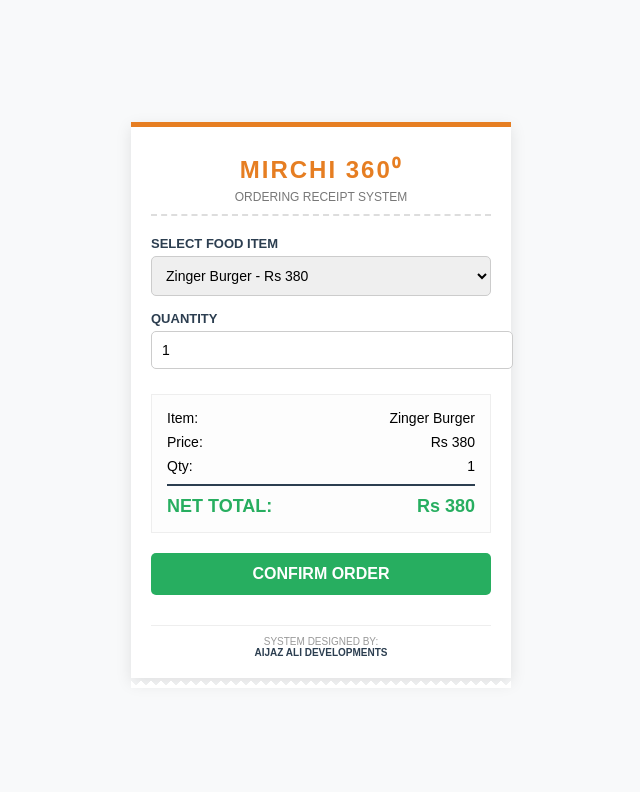
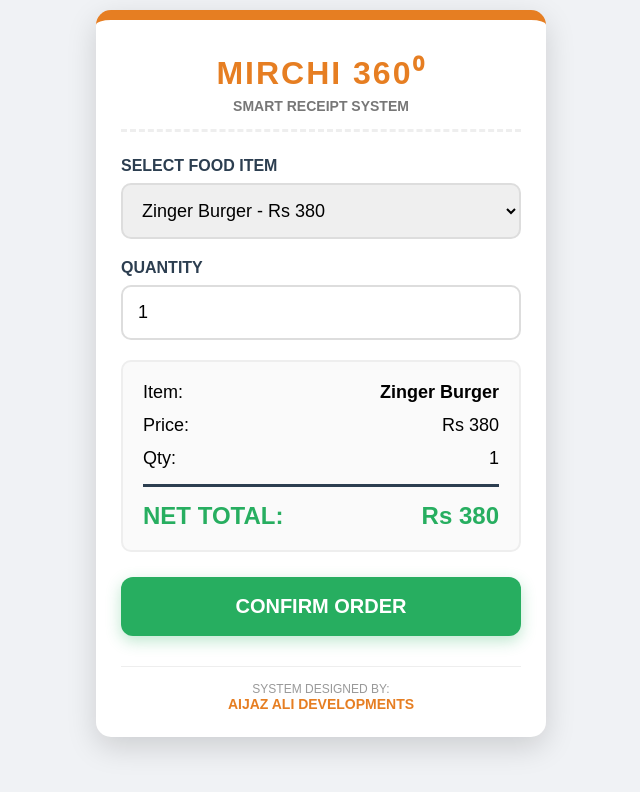
Before and after one commit to aijazmagsi197-maker/My-card-, a plain HTML site: page index.html in a window 1280 px wide. Shown: the whole page, without its empty margins (319-959 px from the left). Drawn offline with Linux system fonts and the light colour scheme.

Commit message:
Update index.html

```diff
--- a/index.html
+++ b/index.html
@@ -1,35 +1,83 @@
-
 <!DOCTYPE html>
 <html lang="en">
 <head>
     <meta charset="UTF-8">
-    <meta name="viewport" content="width=device-width, initial-scale=1.0">
+    <meta name="viewport" content="width=device-width, initial-scale=1.0, maximum-scale=1.0, user-scalable=no">
     <title>Mirchi 360 - Official Menu</title>
 
     <style>
         :root { --primary: #e67e22; --dark: #2c3e50; --green: #27ae60; }
-        body { font-family: 'Arial', sans-serif; background-color: #f8f9fa; display: flex; justify-content: center; align-items: center; min-height: 100vh; margin: 0; }
 
-        .bill-card { background: white; width: 340px; border-radius: 0; box-shadow: 0 5px 15px rgba(0,0,0,0.1); padding: 20px; border-top: 5px solid var(--primary); position: relative; }
-        .bill-card::after { content: ""; position: absolute; bottom: -10px; left: 0; width: 100%; height: 10px; background: linear-gradient(-45deg, white 5px, transparent 0), linear-gradient(45deg, white 5px, transparent 0); background-size: 10px 10px; }
+        /* پورے پیج کو سیٹ کیا تاکہ کارڈ بیچ میں اور بڑا لگے */
+        body {
+            font-family: 'Arial', sans-serif;
+            background-color: #f0f2f5;
+            display: flex;
+            justify-content: center;
+            padding: 10px;
+            margin: 0;
+        }
 
-        .header { text-align: center; border-bottom: 2px dashed #ddd; padding-bottom: 10px; }
-        .header h1 { margin: 5px 0; color: var(--primary); font-size: 24px; letter-spacing: 2px; }
-        .header p { margin: 0; font-size: 12px; color: #777; }
+        /* کارڈ کو بڑا اور موبائل اسکرین کے مطابق کیا */
+        .bill-card {
+            background: white;
+            width: 100%;
+            max-width: 450px; /* پہلے یہ 340 تھا، اب بڑا کر دیا ہے */
+            border-radius: 15px;
+            box-shadow: 0 10px 30px rgba(0,0,0,0.15);
+            padding: 25px;
+            border-top: 10px solid var(--primary);
+            box-sizing: border-box;
+        }
 
-        .section { margin-top: 20px; }
-        label { display: block; font-size: 13px; font-weight: bold; color: var(--dark); margin-bottom: 5px; }
-        select, input { width: 100%; padding: 10px; border: 1px solid #ccc; border-radius: 5px; margin-bottom: 15px; font-size: 14px; }
+        .header { text-align: center; border-bottom: 3px dashed #eee; padding-bottom: 15px; }
+        .header h1 { margin: 5px 0; color: var(--primary); font-size: 32px; letter-spacing: 2px; }
+        .header p { margin: 0; font-size: 14px; color: #777; font-weight: bold; }
 
-        .receipt-area { background: #fdfdfd; border: 1px solid #eee; padding: 15px; margin-top: 10px; }
-        .receipt-line { display: flex; justify-content: space-between; margin-bottom: 8px; font-size: 14px; }
-        .total-line { border-top: 2px solid var(--dark); margin-top: 10px; padding-top: 10px; display: flex; justify-content: space-between; font-weight: bold; font-size: 18px; color: var(--green); }
+        .section { margin-top: 25px; }
+        label { display: block; font-size: 16px; font-weight: bold; color: var(--dark); margin-bottom: 8px; }
 
-        .order-btn { width: 100%; background: var(--green); color: white; border: none; padding: 12px; font-size: 16px; font-weight: bold; cursor: pointer; border-radius: 5px; margin-top: 20px; transition: 0.3s; }
-        .order-btn:hover { background: #219150; }
+        /* ان پٹ ڈبوں کو بڑا کیا تاکہ انگلی سے دبانے میں آسانی ہو */
+        select, input {
+            width: 100%;
+            padding: 15px;
+            border: 2px solid #ddd;
+            border-radius: 10px;
+            margin-bottom: 20px;
+            font-size: 18px;
+            box-sizing: border-box;
+        }
 
-        .developer-tag { text-align: center; margin-top: 30px; font-size: 10px; color: #999; border-top: 1px solid #eee; padding-top: 10px; }
-        .developer-tag b { color: var(--dark); }
+        .receipt-area { background: #fafafa; border: 2px solid #eee; padding: 20px; border-radius: 10px; }
+        .receipt-line { display: flex; justify-content: space-between; margin-bottom: 12px; font-size: 18px; }
+
+        .total-line {
+            border-top: 3px solid var(--dark);
+            margin-top: 15px;
+            padding-top: 15px;
+            display: flex;
+            justify-content: space-between;
+            font-weight: bold;
+            font-size: 24px;
+            color: var(--green);
+        }
+
+        .order-btn {
+            width: 100%;
+            background: var(--green);
+            color: white;
+            border: none;
+            padding: 18px;
+            font-size: 20px;
+            font-weight: bold;
+            cursor: pointer;
+            border-radius: 12px;
+            margin-top: 25px;
+            box-shadow: 0 5px 15px rgba(39, 174, 96, 0.3);
+        }
+
+        .developer-tag { text-align: center; margin-top: 30px; font-size: 12px; color: #999; border-top: 1px solid #eee; padding-top: 15px; }
+        .developer-tag b { color: var(--primary); font-size: 14px; }
     </style>
 </head>
 <body>
@@ -37,7 +85,7 @@
 <div class="bill-card">
     <div class="header">
         <h1>MIRCHI 360⁰</h1>
-        <p>ORDERING RECEIPT SYSTEM</p>
+        <p>SMART RECEIPT SYSTEM</p>
     </div>
 
     <div class="section">
@@ -60,7 +108,7 @@
     <div class="receipt-area">
         <div class="receipt-line">
             <span>Item:</span>
-            <span id="res-name">Zinger Burger</span>
+            <span id="res-name" style="font-weight:bold;">Zinger Burger</span>
         </div>
         <div class="receipt-line">
             <span>Price:</span>
@@ -93,7 +141,6 @@
 
         var total = price * qty;
 
-        // Updating Receipt UI
         document.getElementById("res-name").innerText = itemName;
         document.getElementById("res-price").innerText = "Rs " + price;
         document.getElementById("res-qty").innerText = qty;
```
